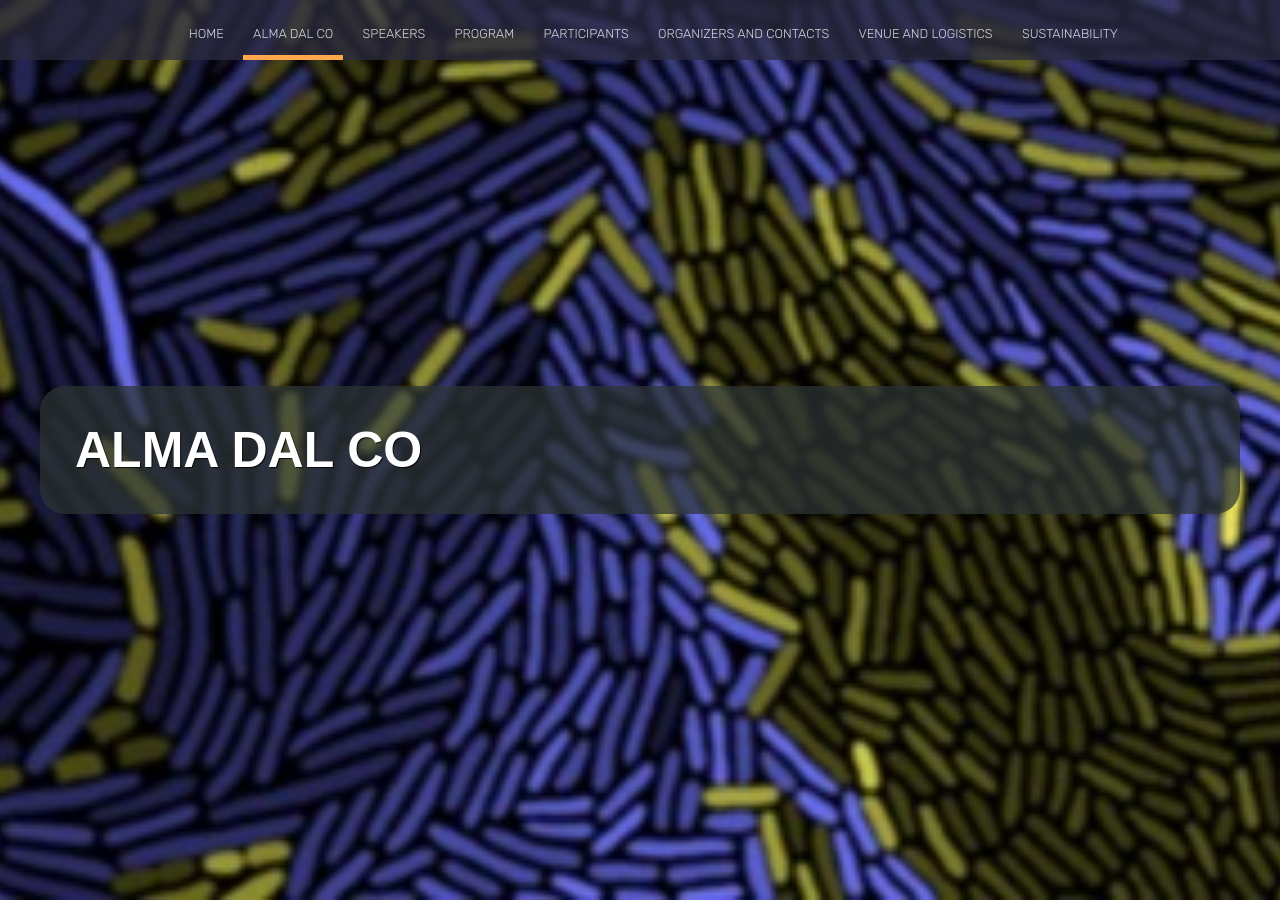
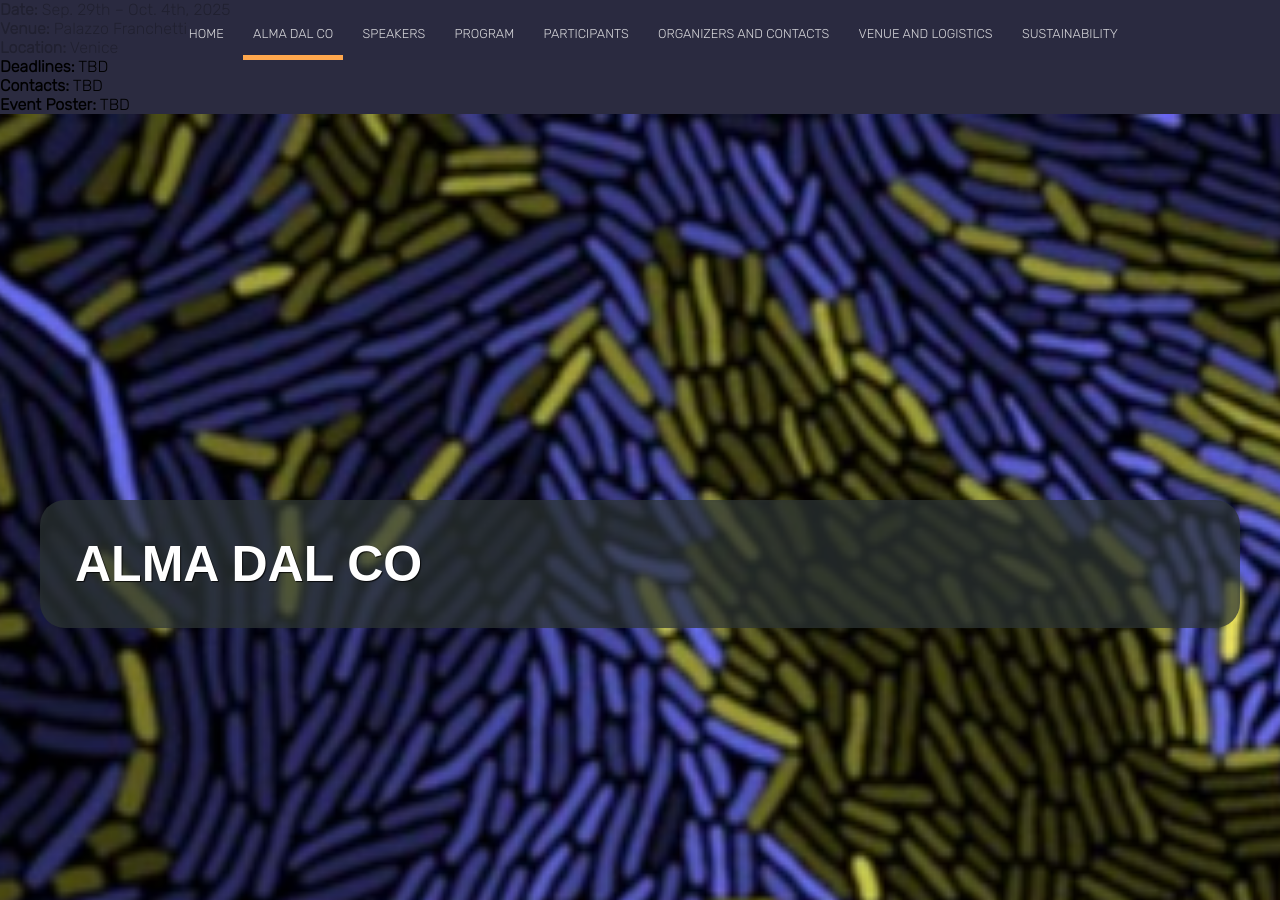
Before and after one commit to almadalcoschool/almadalcoschool.github.io, a Jekyll site: the page built from alma.html, in a window 1280 px wide and 900 px high. Built offline with Jekyll 4.4.1, drawn with Linux system fonts in a browser that asks for light colours; nearby versions of some CDN libraries; some of the changed lines change nothing that is shown.

Commit message:
moved box

```diff
--- a/alma.html
+++ b/alma.html
@@ -5,6 +5,15 @@ image: /images/home/paper_natEcoEvol2020.jpg
 ---
 
 <body>
+
+<div class="fixed-box">
+    <strong>Date:</strong> Sep. 29th – Oct. 4th, 2025<br>
+    <strong>Venue:</strong> Palazzo Franchetti<br>
+    <strong>Location:</strong> Venice<br>
+    <strong>Deadlines:</strong> TBD<br>
+    <strong>Contacts:</strong> TBD<br>
+    <strong>Event Poster:</strong> TBD<br>
+</div>
 
 <section class="hero" style="background-image: url({% include relative-src.html src=page.image %})">
 	<div class="inner-hero text-container">
@@ -18,15 +27,6 @@ image: /images/home/paper_natEcoEvol2020.jpg
 		</div>
 	</div>
 </section>
-
-<div class="fixed-box">
-    <strong>Date:</strong> Sep. 29th – Oct. 4th, 2025<br>
-    <strong>Venue:</strong> Palazzo Franchetti<br>
-    <strong>Location:</strong> Venice<br>
-    <strong>Deadlines:</strong> TBD<br>
-    <strong>Contacts:</strong> TBD<br>
-    <strong>Event Poster:</strong> TBD<br>
-</div>
 
 <div class="content">
     <section class="info" id="learn-more">
```
